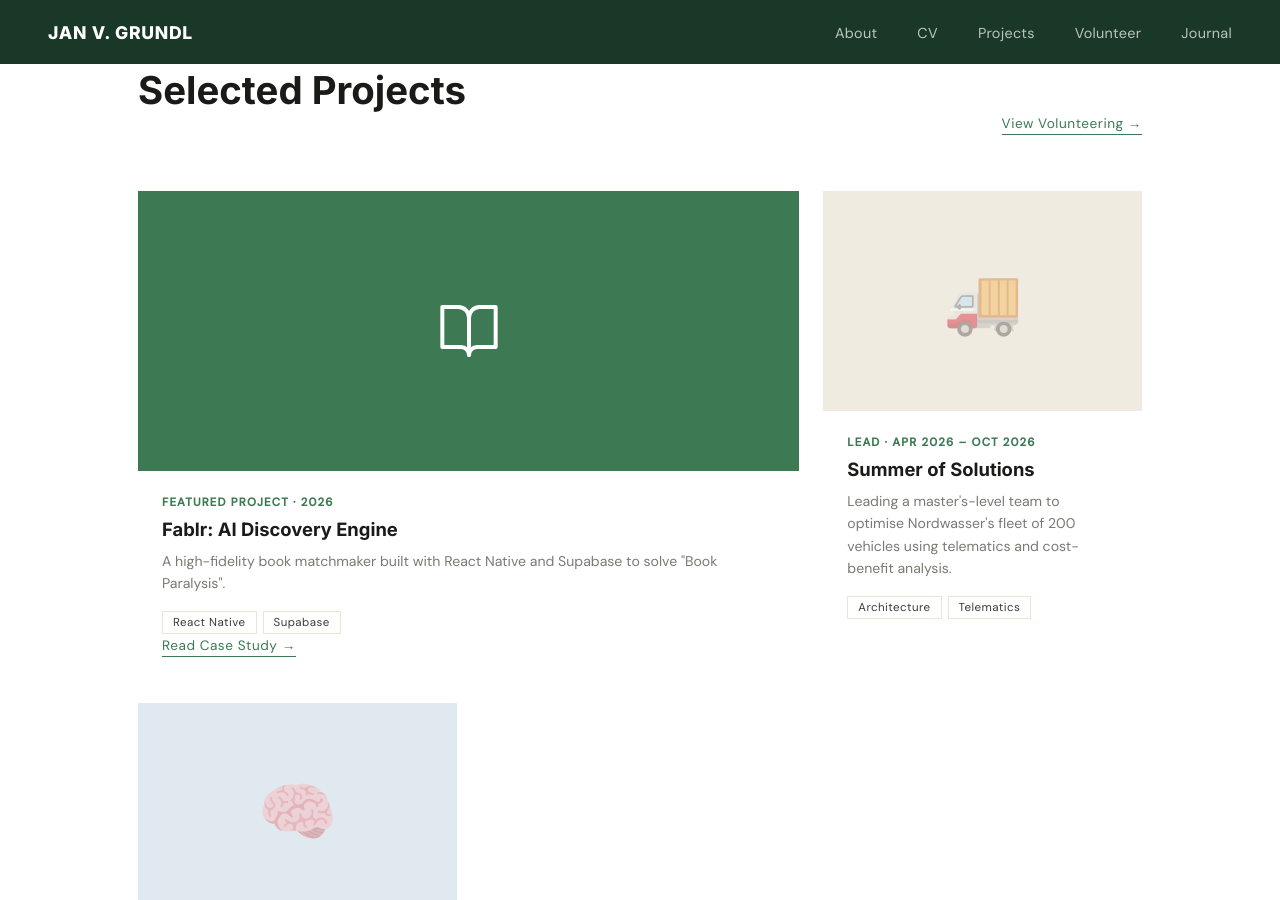
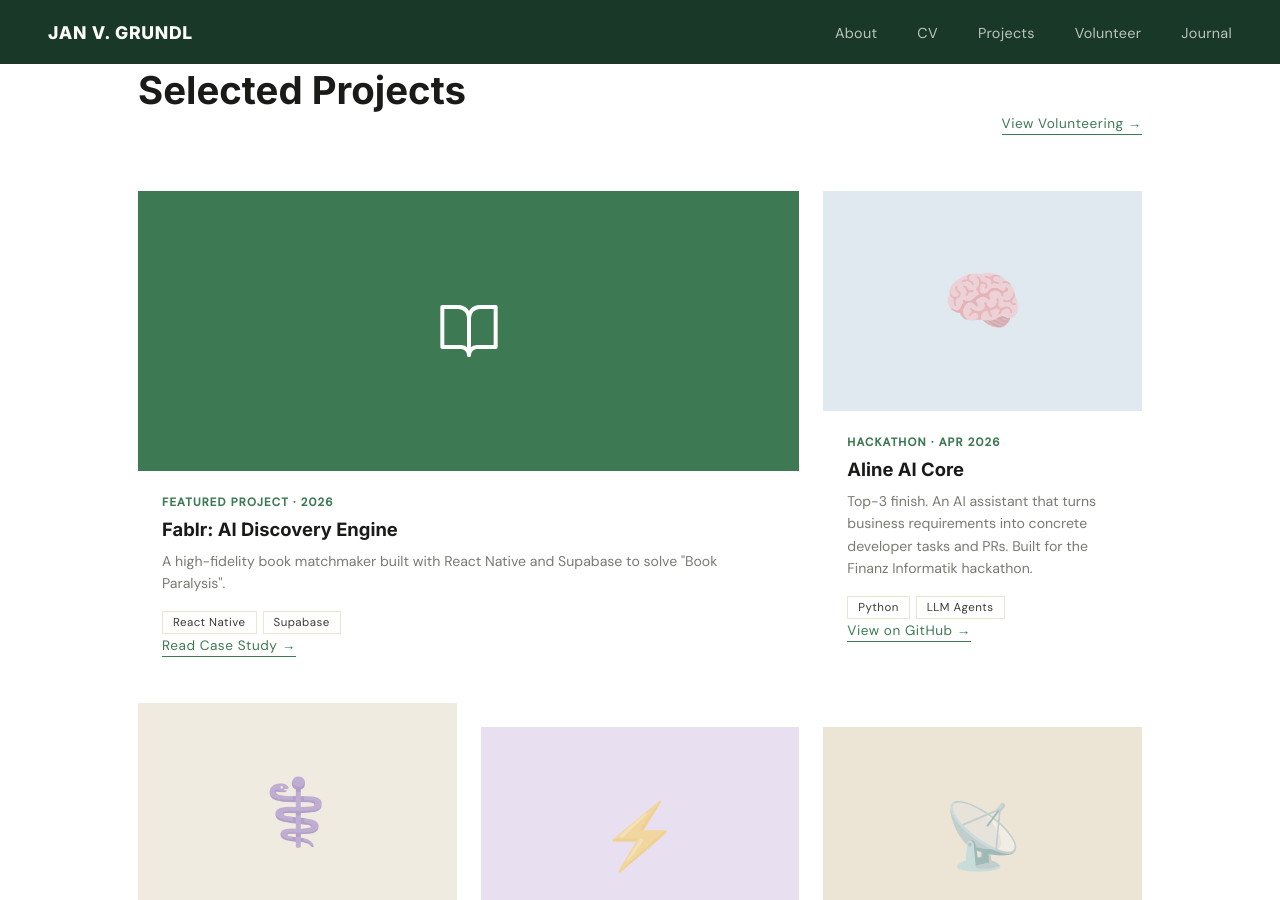
Before and after one commit to jg512/jangrundl-site, a Jekyll site: the page built from index.html, in a window 1280 px wide and 900 px high, scrolled down 4171 px. Built offline with Jekyll 4.4.1, drawn with Linux system fonts in a browser that asks for light colours; some of the changed text lies outside the part shown.

Commit message:
Enhance CV with org links and populate Projects with real GitHub repositories

```diff
--- a/index.html
+++ b/index.html
@@ -91,7 +91,7 @@
         <div class="cv-when">Feb 2026 – Present</div>
         <div class="cv-what">
           <h4 class="cv-title">Graduate Research Assistant</h4>
-          <div class="cv-org">Fraunhofer IGD / Univ. Rostock</div>
+          <div class="cv-org"><a href="https://ki-tierwohl.de/" target="_blank" style="color: inherit; text-decoration: underline; text-decoration-color: rgba(61,122,84,0.3); transition: text-decoration-color 0.2s;">Fraunhofer IGD</a> / <a href="https://www.uni-rostock.de/" target="_blank" style="color: inherit; text-decoration: underline; text-decoration-color: rgba(61,122,84,0.3); transition: text-decoration-color 0.2s;">Univ. Rostock</a></div>
           <ul class="cv-desc">
             <li>Built an IoT sensor system (Arduino, Raspberry Pi) for the early detection of respiratory illness in calves.</li>
             <li>Developed ML pipelines in PyTorch and OpenCV, annotated data with CVAT, and ran field evaluations.</li>
@@ -103,7 +103,7 @@
         <div class="cv-when">Dec 2025 – Present</div>
         <div class="cv-what">
           <h4 class="cv-title">Graduate Research Assistant</h4>
-          <div class="cv-org">Chair of Software Engineering, Univ. Rostock</div>
+          <div class="cv-org"><a href="https://www.swe.uni-rostock.de/" target="_blank" style="color: inherit; text-decoration: underline; text-decoration-color: rgba(61,122,84,0.3); transition: text-decoration-color 0.2s;">Chair of Software Engineering, Univ. Rostock</a></div>
           <ul class="cv-desc">
             <li>Designed a semi-autonomous LLM agent (ReAct prompting, tool use) that generates UML class diagrams.</li>
             <li>Built the dataset and implemented the system in Python and the Hugging Face ecosystem.</li>
@@ -115,7 +115,7 @@
         <div class="cv-when">Nov 2025 – May 2026</div>
         <div class="cv-what">
           <h4 class="cv-title">Working Student, AI</h4>
-          <div class="cv-org">Ossinity GmbH</div>
+          <div class="cv-org"><a href="https://ossinity.de/" target="_blank" style="color: inherit; text-decoration: underline; text-decoration-color: rgba(61,122,84,0.3); transition: text-decoration-color 0.2s;">Ossinity GmbH</a></div>
           <ul class="cv-desc">
             <li>Annotated MRI scans in 3D Slicer for AI-based breast cancer detection.</li>
             <li>Owned quality assurance: testing, bug-fixing, and model validation.</li>
@@ -228,35 +228,73 @@
         </div>
       </div>
 
-      <!-- Summer of Solutions -->
+      <!-- Aline AI Core -->
       <div class="project-card reveal" style="transition-delay: 0.1s">
-        <div class="project-img" style="background: #f0ebe0;">
-          <span class="project-icon">🚚</span>
-        </div>
-        <div class="project-info">
-          <div class="project-category">Lead &middot; Apr 2026 – Oct 2026</div>
-          <div class="project-name" style="color: var(--ink);">Summer of Solutions</div>
-          <div class="project-desc">Leading a master's-level team to optimise Nordwasser's fleet of 200 vehicles using telematics and cost-benefit analysis.</div>
-          <div class="project-tech">
-            <span class="tech-badge">Architecture</span>
-            <span class="tech-badge">Telematics</span>
-          </div>
-        </div>
-      </div>
-
-      <!-- AI Hackathon -->
-      <div class="project-card reveal" style="transition-delay: 0.2s">
         <div class="project-img" style="background: #e0e8f0;">
           <span class="project-icon">🧠</span>
         </div>
         <div class="project-info">
           <div class="project-category">Hackathon &middot; Apr 2026</div>
           <div class="project-name" style="color: var(--ink);">Aline AI Core</div>
-          <div class="project-desc">Top-3 finish at Cheftreff. An AI assistant that turns business requirements into concrete developer tasks and PRs.</div>
+          <div class="project-desc">Top-3 finish. An AI assistant that turns business requirements into concrete developer tasks and PRs. Built for the Finanz Informatik hackathon.</div>
           <div class="project-tech">
-            <span class="tech-badge">AI Assistant</span>
-            <span class="tech-badge">Automation</span>
+            <span class="tech-badge">Python</span>
+            <span class="tech-badge">LLM Agents</span>
           </div>
+          <a href="https://github.com/jg512/Hackathon-FLS-2026" target="_blank" class="view-all" style="margin-top: 1rem; align-self: flex-start;">View on GitHub →</a>
+        </div>
+      </div>
+
+      <!-- ArbiterMed-MCP -->
+      <div class="project-card reveal" style="transition-delay: 0.2s">
+        <div class="project-img" style="background: #f0ebe0;">
+          <span class="project-icon">⚕️</span>
+        </div>
+        <div class="project-info">
+          <div class="project-category">Research Agent &middot; Apr 2026</div>
+          <div class="project-name" style="color: var(--ink);">ArbiterMed-MCP</div>
+          <div class="project-desc">Transforms Gemini into a specialized medical consultant via a zero-dependency MCP server. Features structured statistical extraction.</div>
+          <div class="project-tech">
+            <span class="tech-badge">Python</span>
+            <span class="tech-badge">MCP</span>
+            <span class="tech-badge">Gemini</span>
+          </div>
+          <a href="https://github.com/jg512/ArbiterMed-MCP" target="_blank" class="view-all" style="margin-top: 1rem; align-self: flex-start;">View on GitHub →</a>
+        </div>
+      </div>
+
+      <!-- nano-gpt2 -->
+      <div class="project-card reveal" style="margin-top: 1.5rem;">
+        <div class="project-img" style="background: #e8e0f0;">
+          <span class="project-icon">⚡</span>
+        </div>
+        <div class="project-info">
+          <div class="project-category">Educational &middot; Apr 2026</div>
+          <div class="project-name" style="color: var(--ink);">nano-gpt2</div>
+          <div class="project-desc">GPT-2-style language model built from scratch in PyTorch. Implements token/positional embeddings and causal multi-head self-attention.</div>
+          <div class="project-tech">
+            <span class="tech-badge">PyTorch</span>
+            <span class="tech-badge">Transformers</span>
+          </div>
+          <a href="https://github.com/jg512/nano-gpt2" target="_blank" class="view-all" style="margin-top: 1rem; align-self: flex-start;">View on GitHub →</a>
+        </div>
+      </div>
+
+      <!-- ESP32 P2P Chat -->
+      <div class="project-card reveal" style="transition-delay: 0.1s; margin-top: 1.5rem;">
+        <div class="project-img" style="background: #ece5d6;">
+          <span class="project-icon">📡</span>
+        </div>
+        <div class="project-info">
+          <div class="project-category">Hardware &middot; Apr 2026</div>
+          <div class="project-name" style="color: var(--ink);">ESP32 P2P Chat</div>
+          <div class="project-desc">A fully autonomous, encrypted chat system between two ESP32 devices—no Wi-Fi router, internet, or external infrastructure required.</div>
+          <div class="project-tech">
+            <span class="tech-badge">C</span>
+            <span class="tech-badge">ESP32</span>
+            <span class="tech-badge">Cryptography</span>
+          </div>
+          <a href="https://github.com/jg512/esp32-p2p-chat" target="_blank" class="view-all" style="margin-top: 1rem; align-self: flex-start;">View on GitHub →</a>
         </div>
       </div>
     </div>
```
